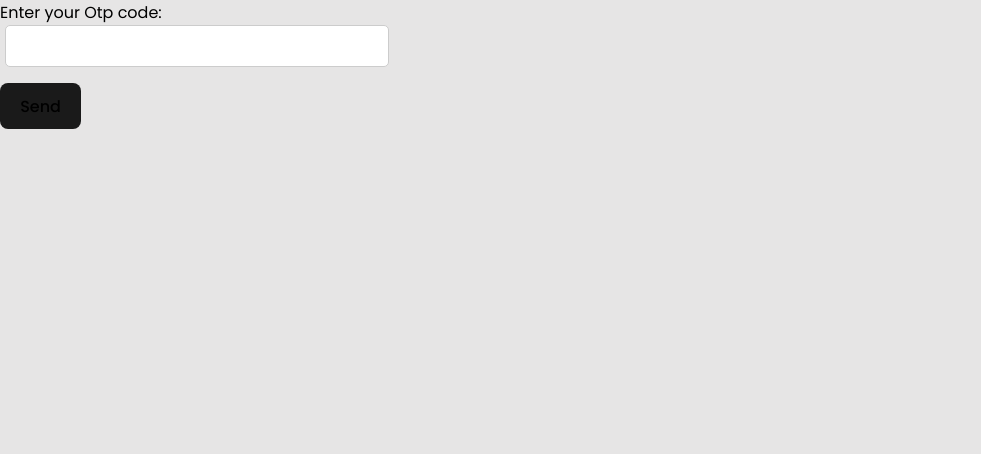
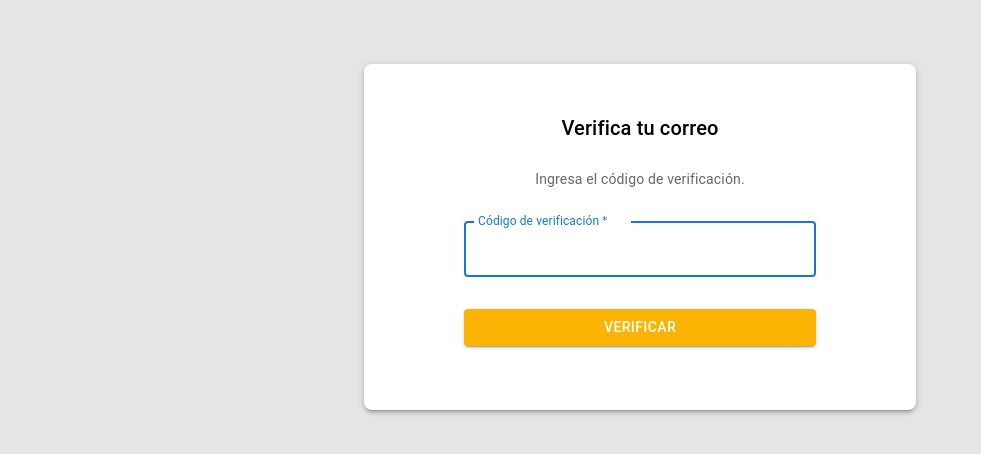
Before and after one commit to leanmsan/del-barco-front, a React (Vite) app in the folder front/: page /otp/verify in a window 1280 px wide. Shown: the top 454 px of the page, without its empty margins (0-981 px from the left). Built offline with nearby package versions, Linux system fonts and the light colour scheme; sample sign-in values are in the browser's storage.

Commit message:
Autenticación de usuario listo
Signed-off-by: Leandro Sánchez <leanmsan@gmail.com>

```diff
--- a/front/src/App.jsx
+++ b/front/src/App.jsx
@@ -72,10 +72,8 @@ function App() {
           <Route path="/login" element={<LoginPage handleAuthentication={handleAuthentication} />} />
           <Route path="/forget-password" element={<PasswordResetRequestPage/>} />
           <Route path='/password-reset-confirm/:uid/:token' element={<ResetPasswordPage/>}/>
-          <Route path='/otp/verify' element={<VerifyEmailPage/>}/>
-          <Route path='/signup' element={<SignupPage/>}/>
-          {/* <Route path="/logout" element={<LogoutPage onLogout={handleLogout} />} /> */}
-
+          <Route path="/otp/verify" element={<ProtectedRoute element={VerifyEmailPage} authenticated={authenticated} />} />
+          <Route path="/signup" element={<ProtectedRoute element={SignupPage} authenticated={authenticated} />} />
 
           {/* Other routes */}
           <Route path="/" element={<ProtectedRoute element={Inicio} />} />
--- a/front/src/components/auth/Signup.jsx
+++ b/front/src/components/auth/Signup.jsx
@@ -1,13 +1,13 @@
 import { useState } from 'react'
-import axios from "axios"
 import { useNavigate } from "react-router-dom";
-//import RequiredFieldError from "../../utils/errors";
+import RequiredFieldError from "../../utils/errors";
 import Box from '@mui/material/Box';
 import TextField from '@mui/material/TextField';
 import Swal from 'sweetalert2';
 
 export function Signup() {
   const[email, setEmail] = useState("");
+  const[emailErrorMessage, setEmailErrorMessage] = useState("");
   const[emailError, setEmailError] = useState(false);
 
   const[first_name, setFirstName] = useState("");
@@ -28,36 +28,75 @@ export function Signup() {
   const handleSubmit = async (e) => {
     e.preventDefault()
 
-    if (
-      email.trim() === "" ||
-      first_name.trim() === "" ||
-      last_name.trim() === "" ||
-      password.trim() === "" ||
-      password2.trim() === "" ||
-      emailError ||
-      errorFirstName ||
-      errorLastName ||
-      errorPassword ||
-      errorPassword2
-    ) {
-      // Mostrar alerta de error
+    const registro = {
+      email,
+      first_name,
+      last_name,
+      password,
+      password2,
+    }
+
+    try {
+      if (!email || !first_name || !last_name || !password || !password2) {
+        if (email.trim()=== "") {
+          setEmailError(true);
+          setEmailErrorMessage('El email es requerido');
+          setEmail("");
+        }
+
+        if (first_name.trim() === "") {
+          setFirstNameError(true),
+          setFirstName("");
+        }
+
+        if (last_name.trim() === "") {
+          setLastNameError(true);
+          setLastName("");
+        }
+
+        if (password.trim() === "") {
+          setPasswordError(true);
+          setPassword("");
+        }
+
+        if (password2.trim() === "") {
+          setPassword2Error(true);
+          setPassword2ErrorMessage('La confirmación de la contraseña es requerida')
+          setPassword2("");
+        }
+        throw RequiredFieldError('Todos los campos son obligatorio')
+      }
+
+      const response = await fetch('http://127.0.0.1:8000/api/register/', {
+        method: "POST",
+        headers: {
+          "Content-Type": "application/json",
+        },
+        body: JSON.stringify(registro),
+      })
+      //console.log(response.data)
+      if (response.status === 201) {
+        navigate("/otp/verify")
+      } else if (response.email && response.email[0] === "user with this Email Address already exists.") {
+        setEmailErrorMessage('El usuario con este correo electrónico ya existe.');
+      } else if (response.non_field_errors && response.non_field_errors[0] === "Las contraseñas no coiciden") {
+        setPassword2ErrorMessage('Las contraseñas no coinciden.');
+      } else {
+        Swal.fire({
+          title: 'Error',
+          text: 'Se produjo un error. Por favor, vuelva a intentar.',
+          icon: 'error',
+          confirmButtonText: 'OK'
+        });
+      }
+
+    } catch (error) {
       Swal.fire({
         title: 'Error',
-        text: 'Por favor, complete todos los campos.',
+        text: 'Se produjo un error. Por favor, vuelva a intentar.',
         icon: 'error',
         confirmButtonText: 'OK'
       });
-      // No enviar el formulario si hay errores
-      return;
-    }
-
-    try {
-      const response = await axios.post('http://127.0.0.1:8000/api/register/')
-      //console.log(response.data)
-      if (response.status === 201) {
-        navigate("/otp/verify")
-      }
-    } catch (error) {
       console.log('Se produjo un error al registrar el usuario', error)
     }
   }
@@ -87,7 +126,7 @@ export function Signup() {
               setEmailError(false);
             }}
             error={emailError}
-            helperText={emailError && 'El email es requerido'}
+            helperText={emailError && emailErrorMessage}
           />
           <TextField
             required
@@ -140,6 +179,8 @@ export function Signup() {
               setPassword2(e.target.value);
               setPassword2Error(false);
             }}
+            error={errorPassword2}
+            helperText={errorPassword2 && password2ErrorMessage}
           />
         </div>
         <br />
--- a/front/src/components/auth/VerifyEmail.jsx
+++ b/front/src/components/auth/VerifyEmail.jsx
@@ -1,39 +1,118 @@
 import axios from 'axios'
-import {useState} from 'react'
+import { useState } from 'react'
 import { useNavigate } from "react-router-dom";
+import TextField from "@mui/material/TextField";
+import Button from "@mui/material/Button";
+import Container from "@mui/material/Container";
+import Box from "@mui/material/Box";
+import Typography from "@mui/material/Typography";
+import Swal from 'sweetalert2';
 
 export function VerifyEmail() {
-    const [otp, setOtp]=useState("")
-    const navigate=useNavigate()
+  const [otp, setOtp] = useState("")
+  const [otpError, setOtpError] = useState(false)
 
-    const handleOtpSubmit = async(e)=>{
+  const navigate = useNavigate()
+
+  const handleOtpSubmit = async (e) => {
     e.preventDefault()
+
     if (otp) {
-                const res = await axios.post('http://localhost:8000/api/verify-email/', {'otp':otp})
+      try {
+        const res = await axios.post('http://localhost:8000/api/verify-email/', { 'otp': otp })
         //const resp = res.data
         if (res.status === 200) {
-                    navigate('/login')
+          const swalWithBootstrapButtons = Swal.mixin({
+            customClass: {
+              confirmButton: "btn btn-success",
+              cancelButton: "btn btn-danger"
+            },
+            buttonsStyling: true
+          });
+
+          swalWithBootstrapButtons.fire({
+            title: "Email verificado!",
+            text: "Tu dirección de correo fue verificada exitosamente.",
+            icon: "success",
+            showCancelButton: true,
+            confirmButtonText: "Ir al login",
+            cancelButtonText: "Volver al inicio",
+            reverseButtons: true
+          }).then((result) => {
+            if (result.isConfirmed) {
+              // Acciones si el usuario confirma
+              navigate('/login');
+            } else if (result.dismiss === Swal.DismissReason.cancel) {
+              // Acciones si el usuario cancela
+              navigate('/');
+            }
+          });
+
+        }
+      } catch (error) {
+        console.log('Error al verificar la dirección de correo:', error);
+        Swal.fire({
+          title: "Correo no verificado",
+          text: "No se pudo verificar el correo electrónico.",
+          icon: "error"
+        });
       }
 
+    } else {
+      setOtpError(true);
     }
 
   }
   return (
     <div>
-        <div className='form-container'>
-            <form action="" style={{width:"30%"}} onSubmit={handleOtpSubmit}>
-               <div className='form-group'>
-                 <label htmlFor="">Enter your Otp code:</label>
-                 <input type="text"
-                  className='email-form'
-                  name="otp"
+      <Container component="div" maxWidth="sm" className="material-ui-container">
+        <Box
+          sx={{
+            boxShadow: 3,
+            borderRadius: 2,
+            px: 4,
+            py: 6,
+            marginTop: 8,
+            display: "flex",
+            flexDirection: "column",
+            alignItems: "center",
+          }}
+          className="form-box"
+        >
+          <Typography component="h2" variant="h6">
+            Verifica tu correo
+          </Typography>
+          <br />
+          <Typography variant="body2" color="textSecondary" sx={{ marginBottom: 2 }}>
+            Ingresa el código de verificación.
+          </Typography>
+          <form onSubmit={handleOtpSubmit} noValidate>
+            <TextField
+              margin="normal"
+              required
+              fullWidth
+              id="email"
+              label="Código de verificación"
+              name="email"
+              autoComplete="email"
+              autoFocus
               value={otp}
-                  onChange={(e)=>setOtp(e.target.value)}
+              onChange={(e) => setOtp(e.target.value)}
+              error={otpError}
+              helperText={otpError && 'Por favor, ingresa un código de verificación válido.'}
             />
-               </div>
-               <button type='submit' className='vbtn'>Send</button>
+            <Button
+              type="submit"
+              fullWidth
+              variant="contained"
+              sx={{ mt: 3, mb: 2 }}
+              className='submitButton'
+            >
+              Verificar
+            </Button>
           </form>
-        </div>
+        </Box>
+      </Container>
     </div>
   )
 }
--- a/front/src/components/cocciones/CoccionesForm.jsx
+++ b/front/src/components/cocciones/CoccionesForm.jsx
@@ -55,10 +55,16 @@ export function CoccionesForm() {
         }
 
         try {
+            if (fecha_coccion.trim() === "") {
+                setErrorFechaCoccion(true);
+                setFechaCoccion("");
+                throw RequiredFieldError('Este campo es obligatorio');
+            }
+
             if (receta_id.trim() === "") {
                 setErrorRecetaId(true);
                 setRecetaId("");
-                throw new RequiredFieldError('Este campo es obligatorio');
+                throw RequiredFieldError('Este campo es obligatorio');
             } else {
                 setErrorRecetaId(false);
             }
@@ -66,7 +72,7 @@ export function CoccionesForm() {
             if (volumen_producido.trim() === "") {
                 setErrorVolumenProducido(true);
                 setVolumenProducido("");
-                throw new RequiredFieldError('Este campo es obligatorio');
+                throw RequiredFieldError('Este campo es obligatorio');
             } else {
                 setErrorVolumenProducido(false);
             }
```
Also changed, not shown: front/src/components/movimientos/entradas/EntradasForm.jsx (+12 -14 lines). Lines whose indentation alone changed are shown as unchanged.
